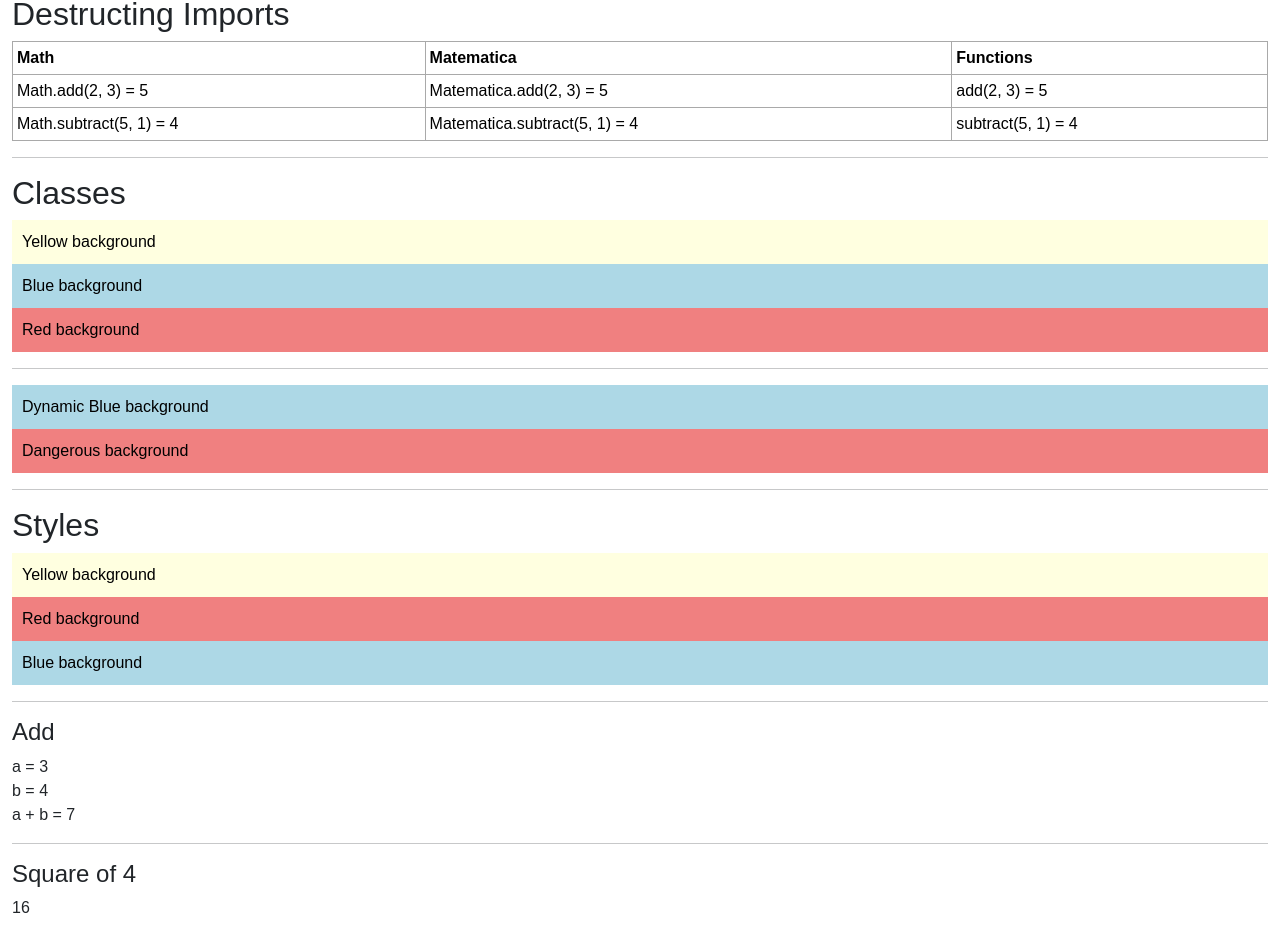
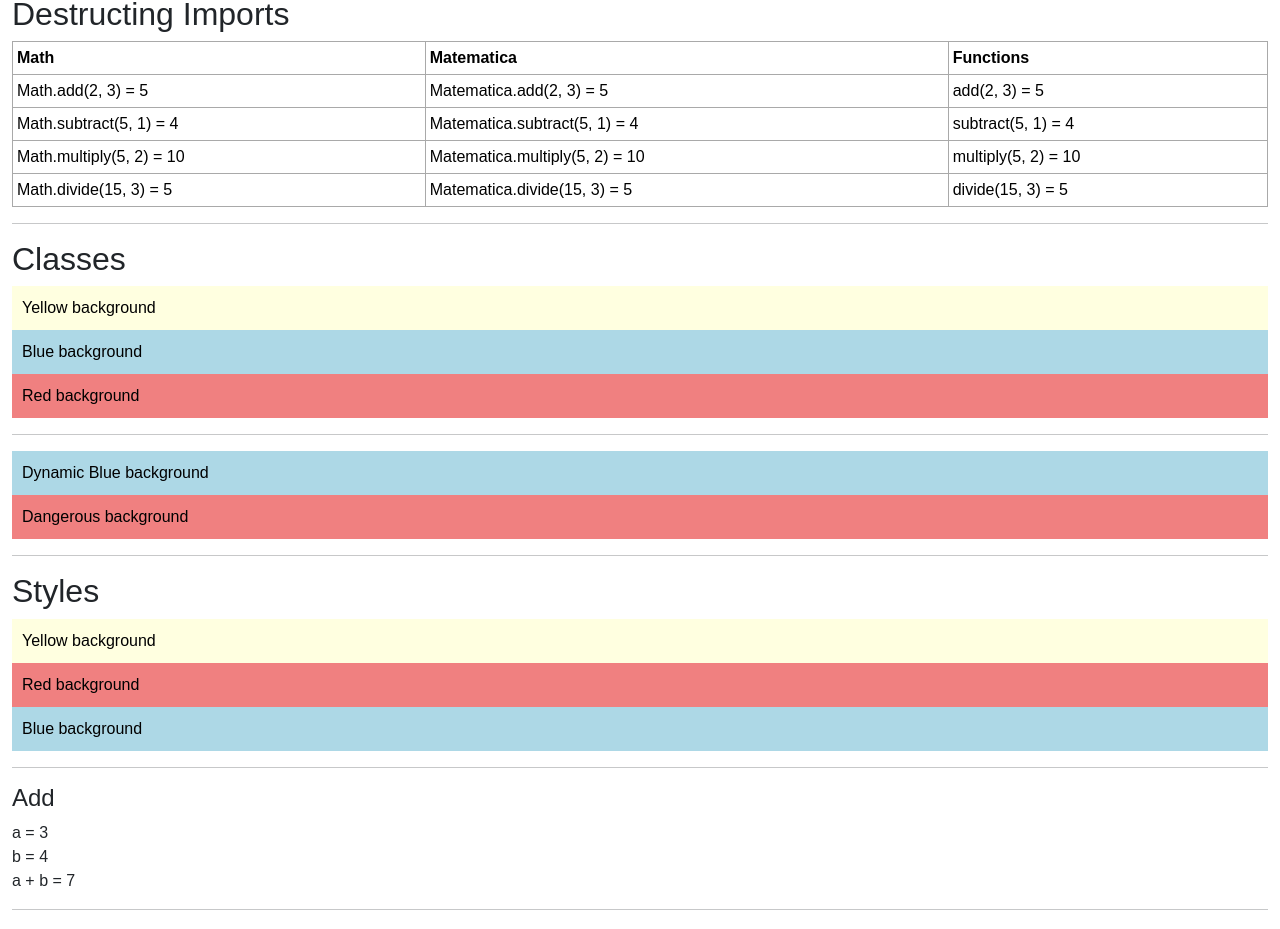
Before and after one commit to Joyce0615/kanbas-react-web-app, a React (Create React App) app: page /#/Labs/Lab3 in a window 1280 px wide. Shown: the part 4669-5598 px from the top of the page. Built offline with nearby package versions, Linux system fonts and the light colour scheme.

Commit message:
lab info updated

```diff
--- a/src/Labs/Lab3/DestructingImports.tsx
+++ b/src/Labs/Lab3/DestructingImports.tsx
@@ -24,6 +24,16 @@ export default function DestructingImports() {
             <td>Matematica.subtract(5, 1) = {Matematica.subtract(5, 1)}</td>
             <td>subtract(5, 1) = {subtract(5, 1)}</td>
           </tr>
+          <tr>
+            <td>Math.multiply(5, 2) = {Math.multiply(5, 2)}</td>
+            <td>Matematica.multiply(5, 2) = {Matematica.multiply(5, 2)}</td>
+            <td>multiply(5, 2) = {multiply(5, 2)}</td>
+          </tr>
+          <tr>
+            <td>Math.divide(15, 3) = {Math.divide(15, 3)}</td>
+            <td>Matematica.divide(15, 3) = {Matematica.divide(15, 3)}</td>
+            <td>divide(15, 3) = {divide(15, 3)}</td>
+          </tr>
         </tbody>
       </table>
     <hr />
```
